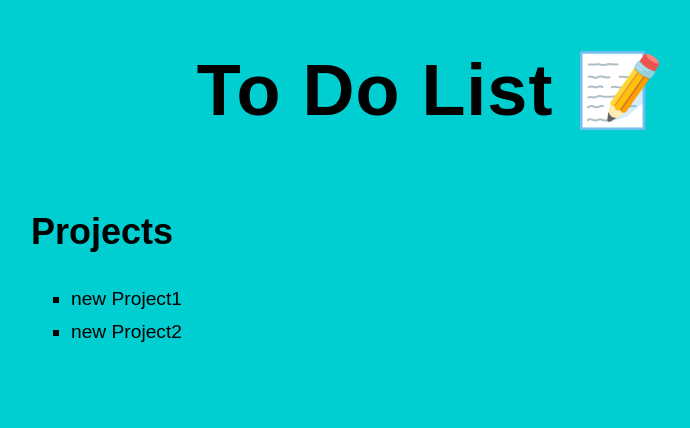
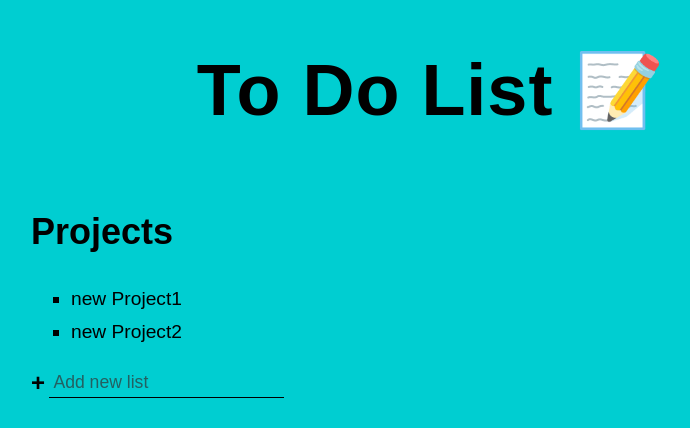
Before and after one commit to Faisal-523/todo_List, a website built with webpack: page dist/index.html in a window 1280 px wide. Shown: the whole page, without its empty margins (209-899 px from the left). Built offline with nearby package versions, Linux system fonts and the light colour scheme.

Commit message:
add new form for project and task

```diff
--- a/dist/index.html
+++ b/dist/index.html
@@ -13,6 +13,11 @@
             <h2 class='projects-title'>Projects</h2>
             <ul class='project-list'>
             </ul>
+
+            <form action=''>
+                <input type='text' class='new list' placeholder='Add new list' aria-label="new list name">
+                <button class="btn create" aria-label="create new list">+</button>
+            </form>
         </div>
 
         <div class='todo-list'>
@@ -23,6 +28,13 @@
 
             <div class='todo-body'>
                 <div class='tasks'>
+                </div>
+
+                <div class='new-task-creator'>
+                    <form action=''>
+                        <input type='text' class='new task' aria-label='New task name'>
+                        <button class='btn create' aria-label="create new list">+</button>
+                    </form>
                 </div>
 
                 <div class="delete-items">
--- a/dist/style.css
+++ b/dist/style.css
@@ -28,6 +28,39 @@ body{
 .allProjects{
     grid-area: lists;
 }
+
+.new{
+    background: transparent;
+    border:0;
+    color:inherit;
+    border-bottom: 1px solid currentColor;
+    font-size: inherit;
+    outline: none;
+    padding: 0.25em;
+    transition: border-bottom 250ms ease-in;
+    order:2;
+}
+
+.new:focus{
+    border-bottom-width: 3px;
+}
+
+.new::placeholder{
+    color: var(--clr-dark);
+    opacity: 0.7;
+}
+
+.new:focus::placeholder{
+    opacity:0.2;
+}
+
+.new.list{
+    font-size: 1.1rem;
+}
+
+.new.task {
+    margin-bottom: 0;
+  }
 
 .project-list{
     font-size: 1.2rem;
@@ -167,3 +200,18 @@ body{
     color: var(--clr-dark);
     font-size: 1.3rem;
 }
+
+form{
+    display:flex;
+}
+
+.btn.create{
+    font-size: 1.5rem;
+    font-weight: 900;
+    margin-right: 0.25rem;
+    transition: opacity 250ms ease-in;
+}
+
+.btn.create:hover{
+    opacity: 0.5;
+}
```
